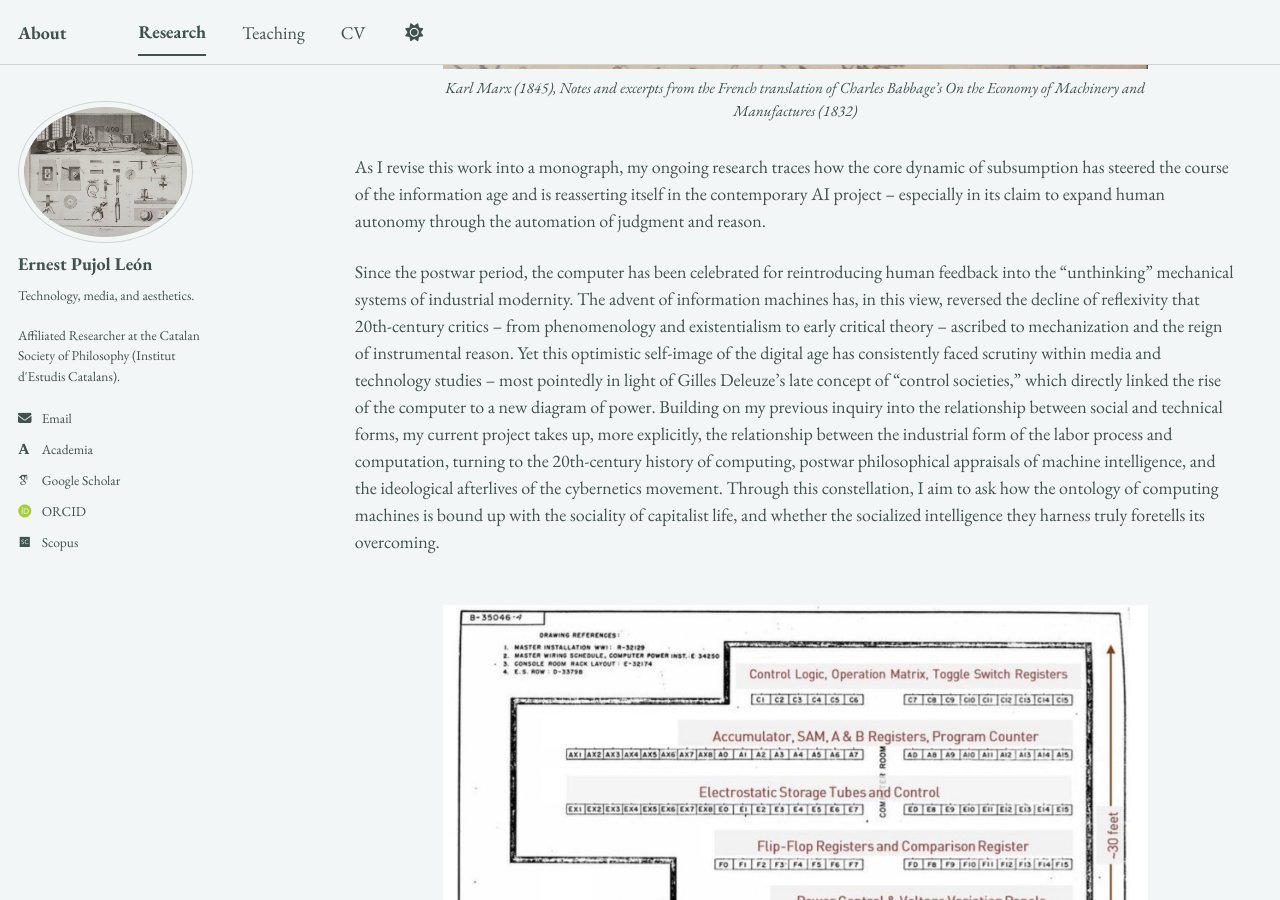
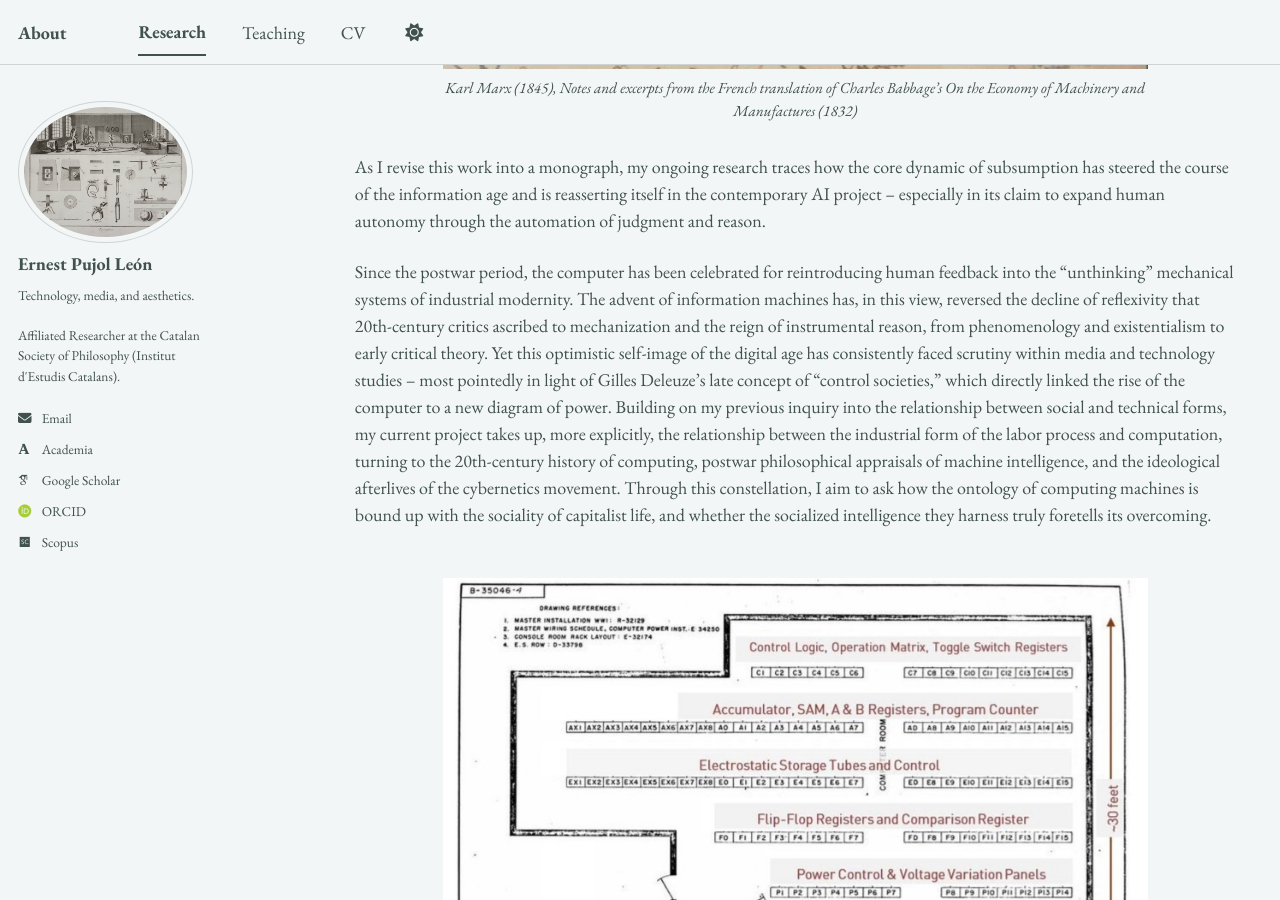
Before and after one commit to epujol90/epujol90.github.io, a Jekyll site: the page built from _pages/research.md, in a window 1280 px wide and 900 px high, scrolled down 1560 px. Built offline with Jekyll 4.4.1, drawn with Linux system fonts in a browser that asks for light colours; some web fonts are replaced; a script bundle is joined from its source files by our own code; library files that are not in the unit come from our copies.

```diff
--- a/_pages/research.md
+++ b/_pages/research.md
@@ -27,7 +27,7 @@ My doctoral work centered on the _longue durée_ of industrial modernity and wha
 
 As I revise this work into a monograph, my ongoing research traces how the core dynamic of subsumption has steered the course of the information age and is reasserting itself in the contemporary AI project -- especially in its claim to expand human autonomy through the automation of judgment and reason.
 
-Since the postwar period, the computer has been celebrated for reintroducing human feedback into the "unthinking" mechanical systems of industrial modernity. The advent of information machines has, in this view, reversed the decline of reflexivity that 20th-century critics -- from phenomenology and existentialism to early critical theory -- ascribed to mechanization and the reign of instrumental reason. Yet this optimistic self-image of the digital age has consistently faced scrutiny within media and technology studies -- most pointedly in light of Gilles Deleuze's late concept of “control societies," which directly linked the rise of the computer to a new diagram of power. Building on my previous inquiry into the relationship between social and technical forms, my current project takes up, more explicitly, the relationship between the industrial form of the labor process and computation, turning to the 20th-century history of computing, postwar philosophical appraisals of machine intelligence, and the ideological afterlives of the cybernetics movement. Through this constellation, I aim to ask how the ontology of computing machines is bound up with the sociality of capitalist life, and whether the socialized intelligence they harness truly foretells its overcoming.
+Since the postwar period, the computer has been celebrated for reintroducing human feedback into the "unthinking" mechanical systems of industrial modernity. The advent of information machines has, in this view, reversed the decline of reflexivity that 20th-century critics ascribed to mechanization and the reign of instrumental reason, from phenomenology and existentialism to early critical theory. Yet this optimistic self-image of the digital age has consistently faced scrutiny within media and technology studies -- most pointedly in light of Gilles Deleuze's late concept of “control societies," which directly linked the rise of the computer to a new diagram of power. Building on my previous inquiry into the relationship between social and technical forms, my current project takes up, more explicitly, the relationship between the industrial form of the labor process and computation, turning to the 20th-century history of computing, postwar philosophical appraisals of machine intelligence, and the ideological afterlives of the cybernetics movement. Through this constellation, I aim to ask how the ontology of computing machines is bound up with the sociality of capitalist life, and whether the socialized intelligence they harness truly foretells its overcoming.
 <br>
 <br>
 
```
